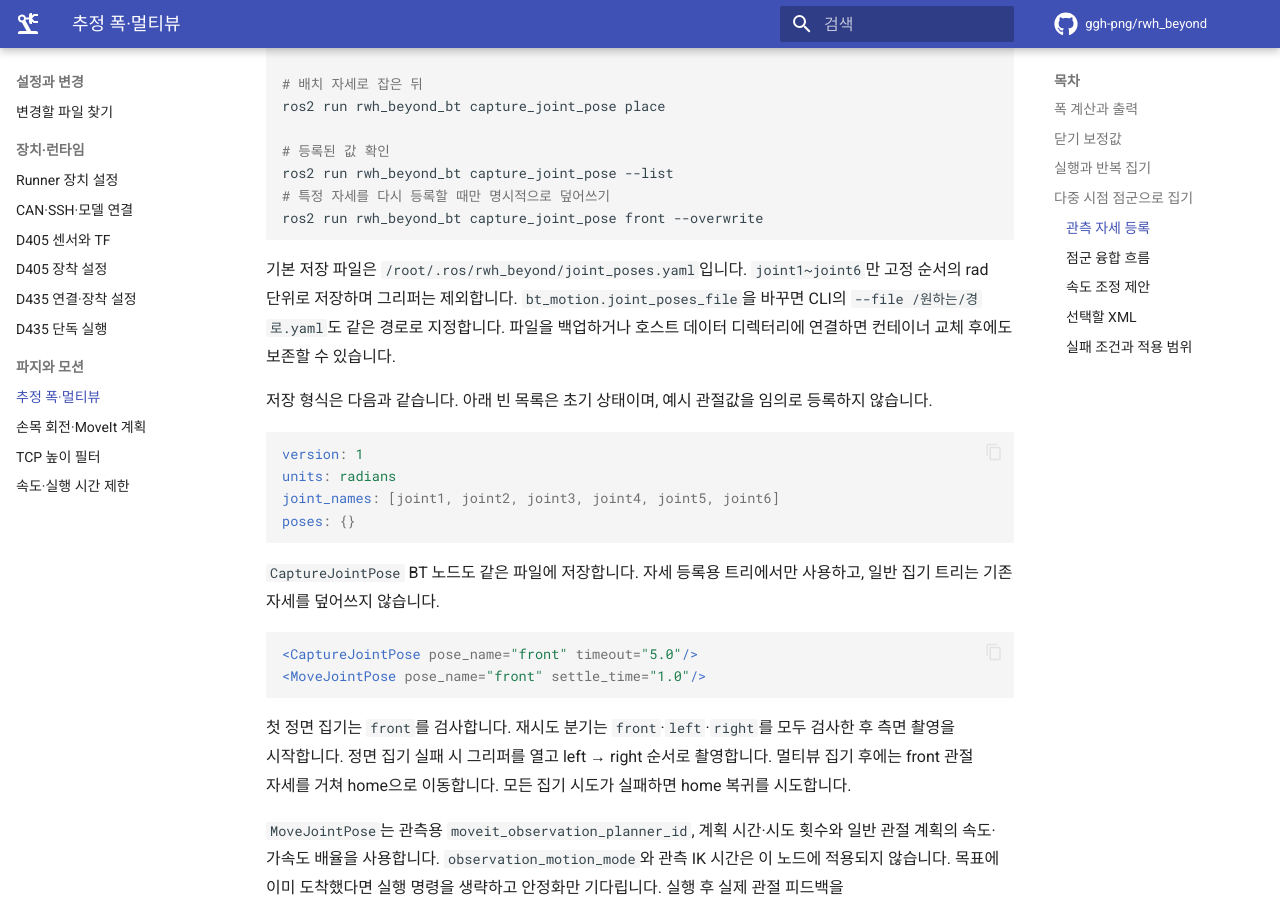
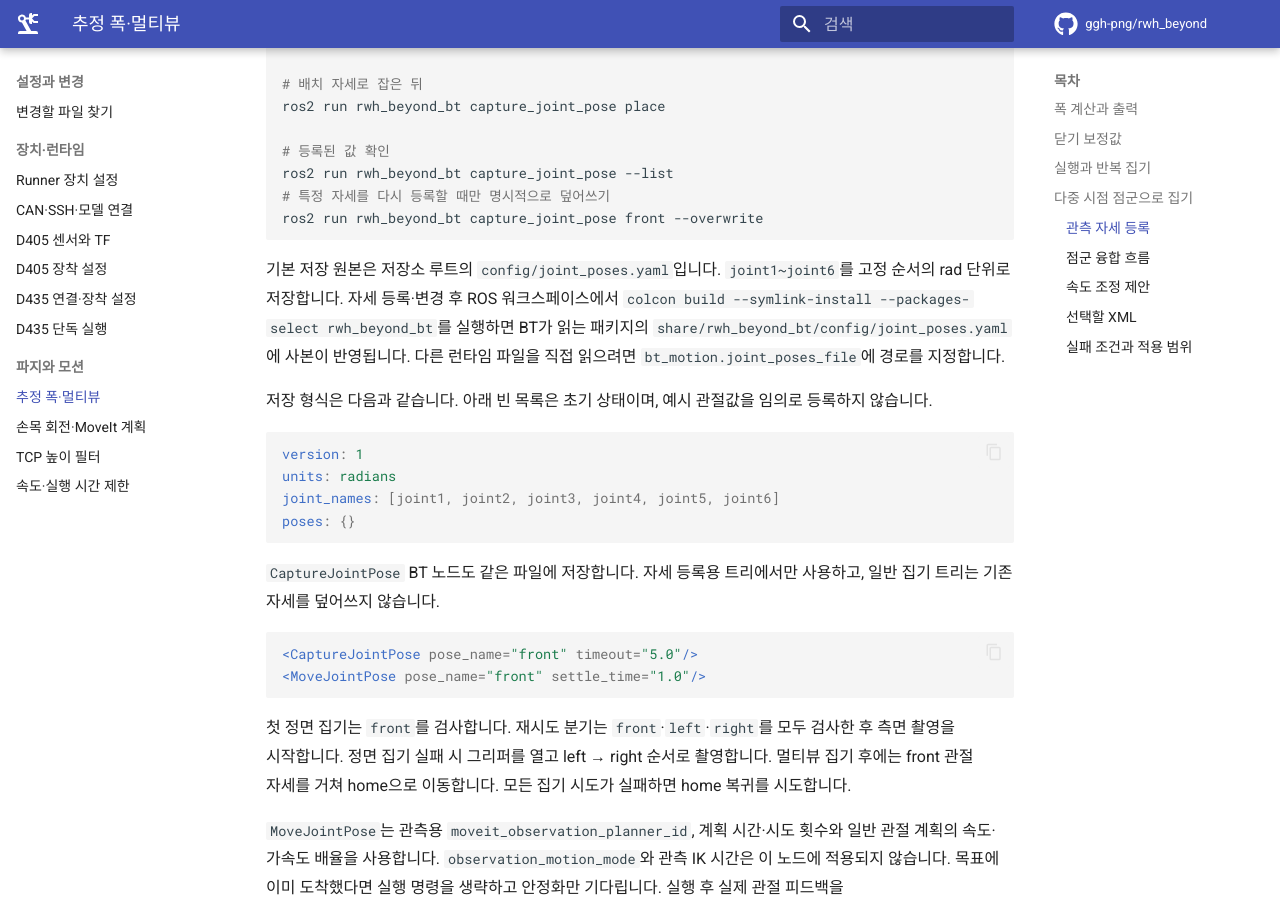
Before and after one commit to ggh-png/rwh_beyond, an MkDocs documentation site: the page built from docs/width-aware-bt.md, in a window 1280 px wide and 900 px high, scrolled down 2265 px. Built offline with MkDocs 1.6.1 and Material for MkDocs 9.7.7, drawn with Linux system fonts in a browser that asks for light colours; comment, search, counter and statistics services are not loaded.

Commit message:
Snapshot registered joint poses at build time

````diff
--- a/docs/width-aware-bt.md
+++ b/docs/width-aware-bt.md
@@ -93,10 +93,11 @@ ros2 run rwh_beyond_bt capture_joint_pose --list
 ros2 run rwh_beyond_bt capture_joint_pose front --overwrite
 ```
 
-기본 저장 파일은 `/root/.ros/rwh_beyond/joint_poses.yaml`입니다. `joint1~joint6`만 고정
-순서의 rad 단위로 저장하며 그리퍼는 제외합니다. `bt_motion.joint_poses_file`을 바꾸면
-CLI의 `--file /원하는/경로.yaml`도 같은 경로로 지정합니다. 파일을 백업하거나 호스트
-데이터 디렉터리에 연결하면 컨테이너 교체 후에도 보존할 수 있습니다.
+기본 저장 원본은 저장소 루트의 `config/joint_poses.yaml`입니다.
+`joint1~joint6`를 고정 순서의 rad 단위로 저장합니다. 자세 등록·변경 후
+ROS 워크스페이스에서 `colcon build --symlink-install --packages-select rwh_beyond_bt`를
+실행하면 BT가 읽는 패키지의 `share/rwh_beyond_bt/config/joint_poses.yaml`에 사본이 반영됩니다.
+다른 런타임 파일을 직접 읽으려면 `bt_motion.joint_poses_file`에 경로를 지정합니다.
 
 저장 형식은 다음과 같습니다. 아래 빈 목록은 초기 상태이며, 예시 관절값을 임의로
 등록하지 않습니다.
````
Also changed, not shown: README.md (+1 -1 lines), docs/bt-grasp-stages.md (+2 -1 lines), docs/real-bt.md (+3 -2 lines), docs/runner-device-settings.md (+1 -1 lines), rwh_beyond_bt/README.md (+2 -1 lines), 9 other files.
